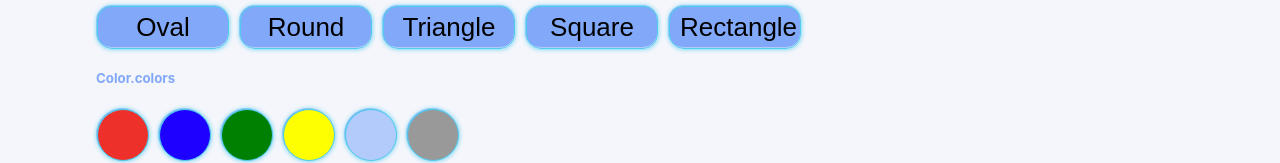
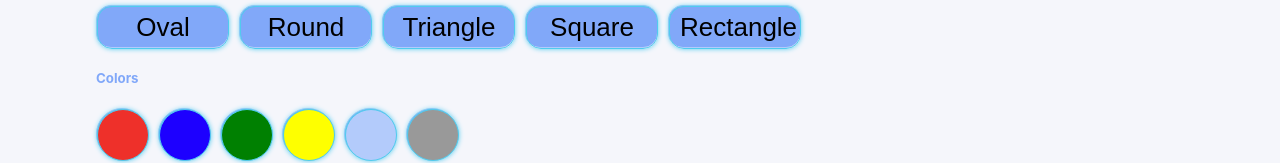
Before and after one commit to Oluwasetemi/talentql-frontend-test, a React (Vite) app: page /login in a window 1280 px wide. Both pictures are taken after a click on the element "login". Shown: the part 207-370 px from the top of the page. Built offline with nearby package versions, Linux system fonts and the light colour scheme.

Commit message:
📦 NEW: remove unused comment

```diff
--- a/src/App.tsx
+++ b/src/App.tsx
@@ -6,7 +6,7 @@ import {
 	Switch,
 } from 'react-router-dom';
 import styled from 'styled-components';
-import ColorDashboard from './components/Home';
+import Dashboard from './components/Home';
 import { Login } from './components/Login';
 import { ProvideAuth } from './context/authContext';
 import { useAuth } from './hooks/useAuth';
@@ -58,7 +58,7 @@ const router: () => any = (): any => {
 						<Login />
 					</Route>
 					<PrivateRoute exact path="/">
-						<ColorDashboard />
+						<Dashboard />
 					</PrivateRoute>
 					<Redirect from="*" to="login" />
 				</Switch>
--- a/src/components/Home.tsx
+++ b/src/components/Home.tsx
@@ -6,7 +6,7 @@ import { Nav } from './Nav';
 import { RenderBox } from './RenderBox';
 import { ShapesFilter } from './Shapes';
 
-function ColorDashboard() {
+function Dashboard() {
 	return (
 		<>
 			<Nav />
@@ -16,7 +16,7 @@ function ColorDashboard() {
 					<h3>Filters</h3>
 					<h5 className="blue-text">Shapes</h5>
 					<ShapesFilter />
-					<h5 className="blue-text">Color.colors</h5>
+					<h5 className="blue-text">Colors</h5>
 					<ColorsFilter />
 					<RenderBox />
 				</AppWrapper>
@@ -25,4 +25,4 @@ function ColorDashboard() {
 	);
 }
 
-export default ColorDashboard;
+export default Dashboard;
--- a/src/components/Login.tsx
+++ b/src/components/Login.tsx
@@ -16,6 +16,7 @@ export function Login(): JSX.Element {
 			history.replace(from);
 		});
 	};
+
 	return (
 		<>
 			<Nav />
--- a/src/components/RenderBox.tsx
+++ b/src/components/RenderBox.tsx
@@ -1,6 +1,5 @@
 import * as React from 'react';
 import styled from 'styled-components';
-// import { colors as rawColorsX, shapes as rawShapesX } from '../filter.json';
 import { useAppSelector } from '../store/hooks';
 import {
 	CircleShape,
@@ -43,6 +42,7 @@ export function RenderBox() {
 				<OvalShape color={color} />
 			</BoxContainer>
 		));
+
 	let circleShape = () =>
 		selectedShapes.includes('Round') &&
 		selectedColors.map((color) => (
@@ -50,6 +50,7 @@ export function RenderBox() {
 				<CircleShape color={color} />
 			</BoxContainer>
 		));
+
 	let triangleShape = () =>
 		selectedShapes.includes('Triangle') &&
 		selectedColors.map((color) => (
@@ -57,6 +58,7 @@ export function RenderBox() {
 				<TriangleShape color={color} />
 			</BoxContainer>
 		));
+
 	let squareShape = () =>
 		selectedShapes.includes('Square') &&
 		selectedColors.map((color) => (
@@ -64,6 +66,7 @@ export function RenderBox() {
 				<SquareShape color={color} />
 			</BoxContainer>
 		));
+
 	let rectangleShape = () =>
 		selectedShapes.includes('Rectangle') &&
 		selectedColors.map((color) => (
--- a/src/components/Shapes.tsx
+++ b/src/components/Shapes.tsx
@@ -77,7 +77,6 @@ export function OvalShape({ color }: { color: string }) {
 }
 
 export function ShapesFilter() {
-	// const [isActive, setActive] = React.useState(false);
 	const shapes = useAppSelector((state) => state.shape.shapes);
 	const selectedShape = useAppSelector((state) => state.shape.selectedShapes);
 	const dispatch = useAppDispatch();
@@ -88,18 +87,15 @@ export function ShapesFilter() {
 
 	const handleOnChange = (event: React.ChangeEvent<HTMLInputElement>) => {
 		const name = event.target.name;
-		// console.log(name);
-		// const checked = isChecked(name);
-		// console.log(checked);
 
 		// eslint-disable-next-line no-unused-expressions
 		isChecked(name) ? dispatch(unCheckShape(name)) : dispatch(checkShape(name));
-		// console.log(selectedShapes);
 	};
 
 	React.useEffect(() => {
 		if (selectedShape.length === 1) {
 			let current = document.querySelector('button.current') as HTMLElement;
+
 			current?.addEventListener(
 				'click',
 				() => {
```
